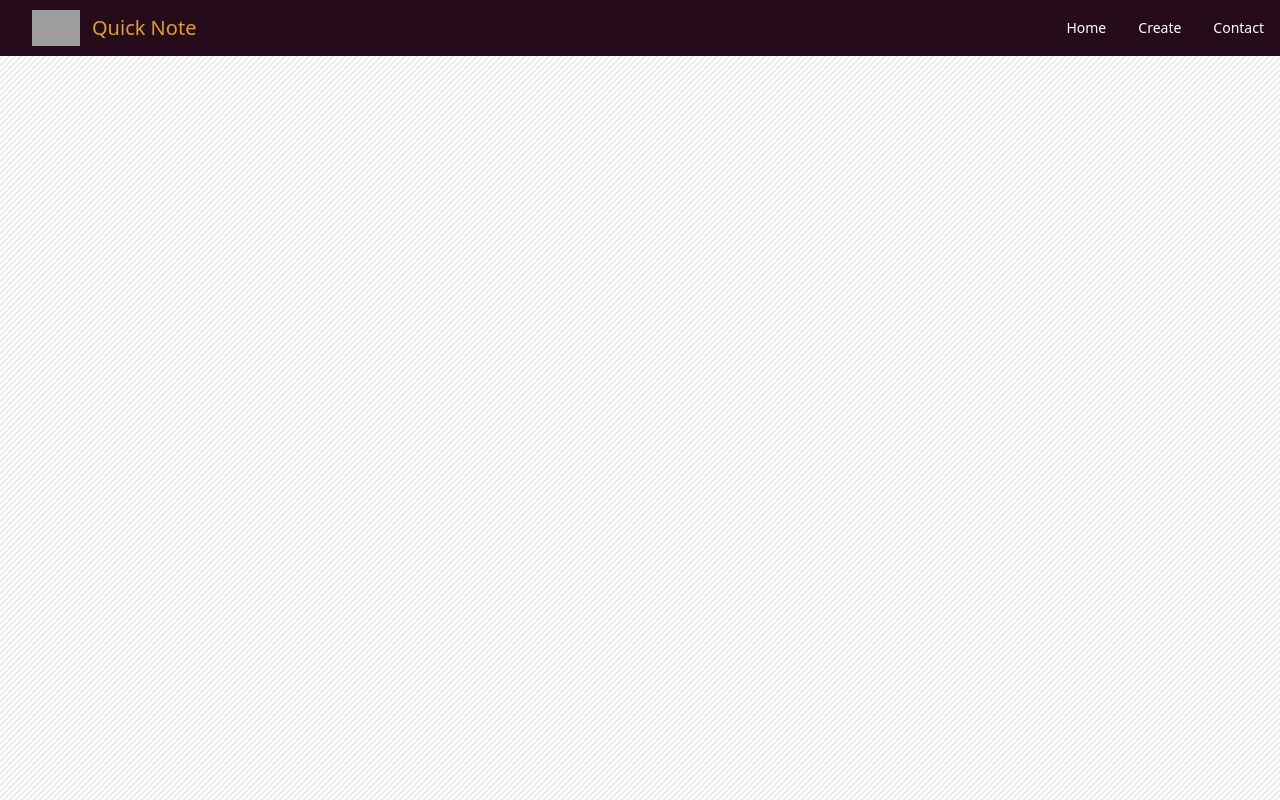
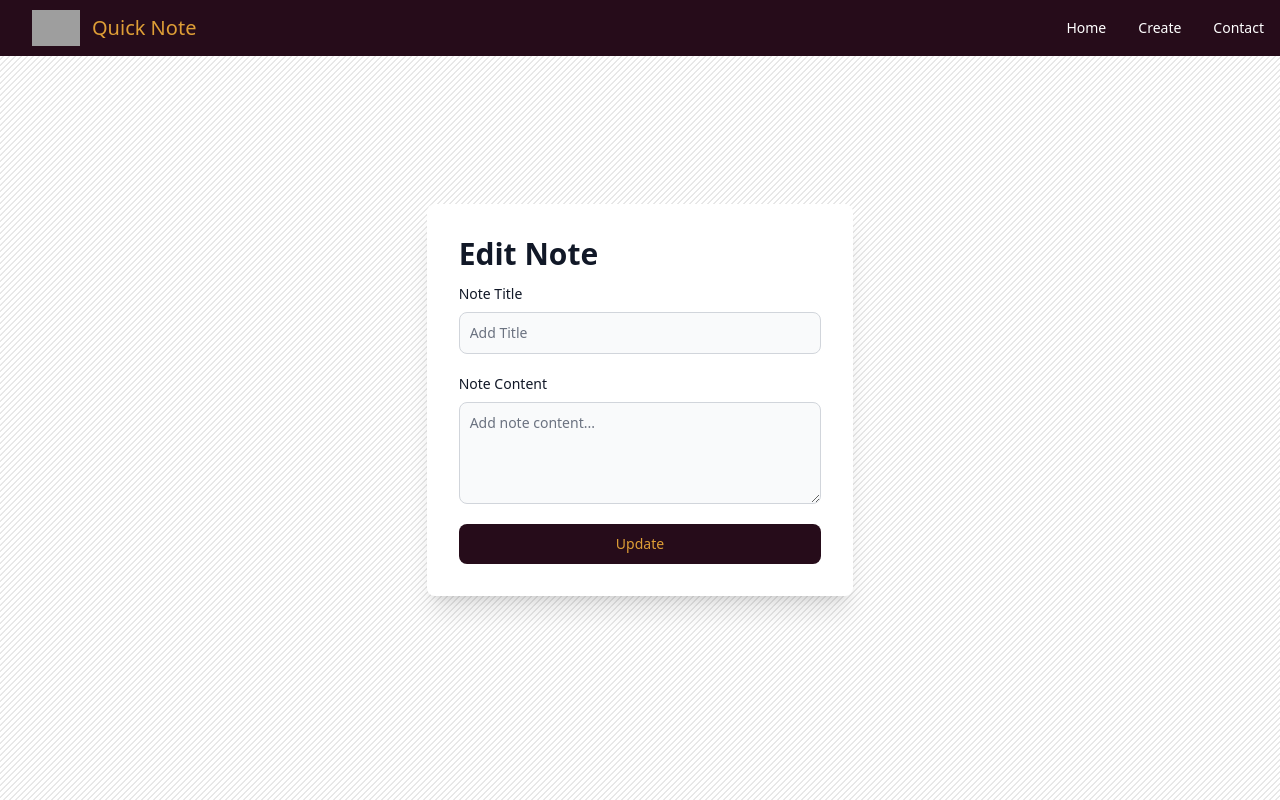
Before and after one commit to asankagamage98/Note-management-frontend, a React (Vite) app: page /edit/1 in a window 1280 px wide. Built offline with nearby package versions, Linux system fonts and the light colour scheme; no server answers; grey boxes are pictures that could not be loaded.

Commit message:
created delete and update note functions successfully

```diff
--- a/src/App.jsx
+++ b/src/App.jsx
@@ -18,6 +18,7 @@
               <Route path="/create" element={<AddNote/>}/>
               <Route path="/contacts" element={<Contacts/>}/>
               <Route path="/edit/:id" element={<EditNote/>}/>
+
         </Routes>
     </div>
   )
--- a/src/componets/CreateNoteForm.jsx
+++ b/src/componets/CreateNoteForm.jsx
@@ -1,8 +1,6 @@
 import React, { useState} from 'react'
 import axios from 'axios';
 import Swal from 'sweetalert2';
-import { Button, Checkbox, Label, TextInput } from 'flowbite-react';
-
 
 export default function CreateNoteForm() {
 
--- a/src/componets/cards/NoteCard.jsx
+++ b/src/componets/cards/NoteCard.jsx
@@ -101,6 +101,7 @@
             data={data}
             setOpenModal={setOpenModal}
             openModal={openModal}
+            fetchNotes={fetchNotes}
             className=""
           />
         )}
--- a/src/componets/model/NoteModel.jsx
+++ b/src/componets/model/NoteModel.jsx
@@ -1,38 +1,43 @@
 import React from 'react'
 import { Button, Modal } from 'flowbite-react';
-import swal from 'sweetalert2';
+import Swal from 'sweetalert2';
+import axios from 'axios';
+import { useNavigate } from 'react-router-dom';
+
+export default function NoteModel({data,setOpenModal,openModal,fetchNotes}) {
+
+    const remove = (e, id) => {
+      axios.delete(`http://localhost:3000/api/note/${id}`)
+      Swal.fire({
+        title: "Are you sure?",
+        text: "You won't be able to revert this!",
+        icon: "warning",
+        showCancelButton: true,
+        confirmButtonColor: "#3085d6",
+        cancelButtonColor: "#d33",
+        confirmButtonText: "Yes, delete it!"
+      }).then((result) => {
+        if (result.isConfirmed) {
+          Swal.fire({
+            title: "Deleted!",
+            text: "Your file has been deleted.",
+            icon: "success"
+          });
+          fetchNotes();
+        }
+      })
+      .catch(err => {
+        alert("Error!");
+      });
+    }
 
 
-export default function NoteModel({data,setOpenModal,openModal}) {
+    const navigate =useNavigate();
 
-    const remove = (e, id) => {
-        // Show confirmation dialog
-        swal({
-            title: "Are you sure?",
-            text: "Once deleted, you will not be able to recover this item!",
-            icon: "warning",
-            buttons: true,
-            dangerMode: true,
-        })
-        .then((willDelete) => {
-            if (willDelete) {
-                // User confirmed deletion
-                axios.delete(`http://localhost:3000/api/note/${id}`)
-                .then(res => {
-                    swal("Deleted successfully!", {
-                        icon: "success",
-                    });
-                    fetch(); // Assuming fetch is a function to refresh data
-                })
-                .catch(err => {
-                    swal("Error!", "Failed to delete item.", "error");
-                });
-            } else {
-                // User canceled deletion
-                swal("Delete canceled!", { icon: "info" });
-            }
-        });
+    const onClickUpdate = (e, id) => {
+      navigate(`/edit/${id}`);
     }
+
 
   return (
     <>
@@ -52,16 +57,16 @@
         </Modal.Body>
         <Modal.Footer className=' gap-3 flex justify-between'>
             <div className="flex items-center">
-                <svg onClick={e => remove(e, data._id)} xmlns="http://www.w3.org/2000/svg" fill="none" viewBox="0 0 24 24" stroke-width="1.5" stroke="currentColor" class="w-6 h-6 text-red-500">
+                <svg onClick={e => remove(e, data._id)} xmlns="http://www.w3.org/2000/svg" fill="none" viewBox="0 0 24 24" stroke-width="1.5" stroke="currentColor" class="w-6 h-6 text-error">
                     <path stroke-linecap="round" stroke-linejoin="round" d="m14.74 9-.346 9m-4.788 0L9.26 9m9.968-3.21c.342.052.682.107 1.022.166m-1.022-.165L18.16 19.673a2.25 2.25 0 0 1-2.244 2.077H8.084a2.25 2.25 0 0 1-2.244-2.077L4.772 5.79m14.456 0a48.108 48.108 0 0 0-3.478-.397m-12 .562c.34-.059.68-.114 1.022-.165m0 0a48.11 48.11 0 0 1 3.478-.397m7.5 0v-.916c0-1.18-.91-2.164-2.09-2.201a51.964 51.964 0 0 0-3.32 0c-1.18.037-2.09 1.022-2.09 2.201v.916m7.5 0a48.667 48.667 0 0 0-7.5 0" />
                 </svg>
 
-                <svg xmlns="http://www.w3.org/2000/svg" fill="none" viewBox="0 0 24 24" stroke-width="1.5" stroke="currentColor" class="w-6 h-6 text-blue-500 ml-3">
+                <svg onClick={e => onClickUpdate(e, data._id)} xmlns="http://www.w3.org/2000/svg" fill="none" viewBox="0 0 24 24" stroke-width="1.5" stroke="currentColor" class="w-6 h-6  text-secondary  ml-3">
                     <path stroke-linecap="round" stroke-linejoin="round" d="m16.862 4.487 1.687-1.688a1.875 1.875 0 1 1 2.652 2.652L10.582 16.07a4.5 4.5 0 0 1-1.897 1.13L6 18l.8-2.685a4.5 4.5 0 0 1 1.13-1.897l8.932-8.931Zm0 0L19.5 7.125M18 14v4.75A2.25 2.25 0 0 1 15.75 21H5.25A2.25 2.25 0 0 1 3 18.75V8.25A2.25 2.25 0 0 1 5.25 6H10" />
                 </svg>
             </div>
 
-            <Button onClick={() => setOpenModal(false)} className=''>Close</Button>
+            <Button onClick={() => setOpenModal(false)} className='text-secondary bg-primary hover:bg-primary-hover'>Close</Button>
         </Modal.Footer>
 
       </Modal>
--- a/src/pages/EditNote.jsx
+++ b/src/pages/EditNote.jsx
@@ -1,7 +1,103 @@
-import React from 'react'
+import React, { useState,useEffect} from 'react'
+import axios from 'axios';
+import Swal from 'sweetalert2';
+import { useParams, useNavigate } from 'react-router-dom';
 
 export default function EditNote() {
-  return (
-    <div>EditNote</div>
-  )
+
+  const [form, setForm] = useState({
+    title: "",
+    content:""
+
+});
+
+const handleFormChanges = (e) => {
+    setForm({...form, [e.target.name]: e.target.value})
 }
+
+
+const navigate = useNavigate();
+
+const { id } = useParams();
+
+const gethById = () => {
+  axios.get(`http://localhost:3000/api/note/${id}`)
+  .then(res => {
+      setForm(res.data);
+  })
+  .catch(err => {
+      console.log(err);
+  })
+}
+
+
+useEffect(() => {
+  gethById();
+}, [])
+
+const handleSubmit = async (e) => {
+  e.preventDefault();
+  try {
+      const response = await axios.put(`http://localhost:3000/api/note/${id}`, form);
+
+      // Display success toast for note creation
+      Swal.fire({
+          icon: 'success',
+          title: 'Note updated Successfully',
+          position: 'top-end',
+          showConfirmButton: false,
+          timer: 3000,
+          timerProgressBar: true,
+          toast: true,
+          didOpen: (toast) => {
+            toast.addEventListener('mouseenter', Swal.stopTimer);
+            toast.addEventListener('mouseleave', Swal.resumeTimer);
+          }
+      });
+
+      navigate(`/`);
+
+      // You can also perform any additional actions here based on the success response
+      console.log(response.data);
+  } catch (error) {
+      // Display error toast if note creation failed
+      Swal.fire({
+          icon: 'error',
+          title: 'Oops...',
+          text: 'Failed to create note. Please try again later.',
+          toast: true,
+          position: 'top-end',
+          showConfirmButton: false,
+          timer: 3000,
+          timerProgressBar: true,
+          didOpen: (toast) => {
+            toast.addEventListener('mouseenter', Swal.stopTimer);
+            toast.addEventListener('mouseleave', Swal.resumeTimer);
+          }
+      });
+
+      console.error('Error creating note:', error.message);
+  }
+};
+
+return (
+  <div className="relative w-full h-screen flex flex-col justify-center">
+    <form onSubmit={handleSubmit} className="bg-white w-full md:w-3/4 lg:w-1/3 max-w-lg mx-auto p-4 md:p-6 lg:p-8 rounded-lg shadow-xl flex flex-col justify-center items-center">
+      <p className="text-3xl font-extrabold text-gray-900 dark:text-blue mb-3 w-full">Edit Note</p>
+      <div className="mb-5 w-full">
+          <label htmlFor="base-input" className="block mb-2 text-sm font-medium text-gray-900 dark:text-black">Note Title</label>
+          <input type="text" value={form.title}  onChange={handleFormChanges} name="title" id="base-input" required className="  block p-2.5 w-full text-sm text-gray-900 bg-gray-50 rounded-lg border border-gray-300 focus:ring-gray-300 focus:border-gray-500 dark:bg-gray-200 dark:border-gray-300 dark:placeholder-gray-500 dark:text-black dark:focus:ring-gray-500 dark:focus:border-gray-500 " placeholder="Add Title" />
+      </div>
+      <div  className="mb-5 w-full">
+          <label htmlFor="message" className="block mb-2 text-sm font-medium text-gray-900 dark:text-black">Note Content</label>
+          <textarea id="message" value={form.content}  onChange={handleFormChanges} name="content" rows="4" required className="  block p-2.5 w-full text-sm text-gray-900 bg-gray-50 rounded-lg border border-gray-300 focus:ring-gray-300 focus:border-gray-500 dark:bg-gray-200 dark:border-gray-300 dark:placeholder-gray-500 dark:text-black dark:focus:ring-gray-500 dark:focus:border-gray-500" placeholder="Add note content..."></textarea>
+      </div>
+
+      <div className='w-full'>
+          <button type="submit" className="w-full text-secondary bg-primary hover:bg-primary-hover focus:ring-4 focus:outline-none font-medium rounded-lg text-sm px-5 py-2.5 text-center">Update</button>
+      </div>
+    </form>
+
+</div>
+)
+}
```
